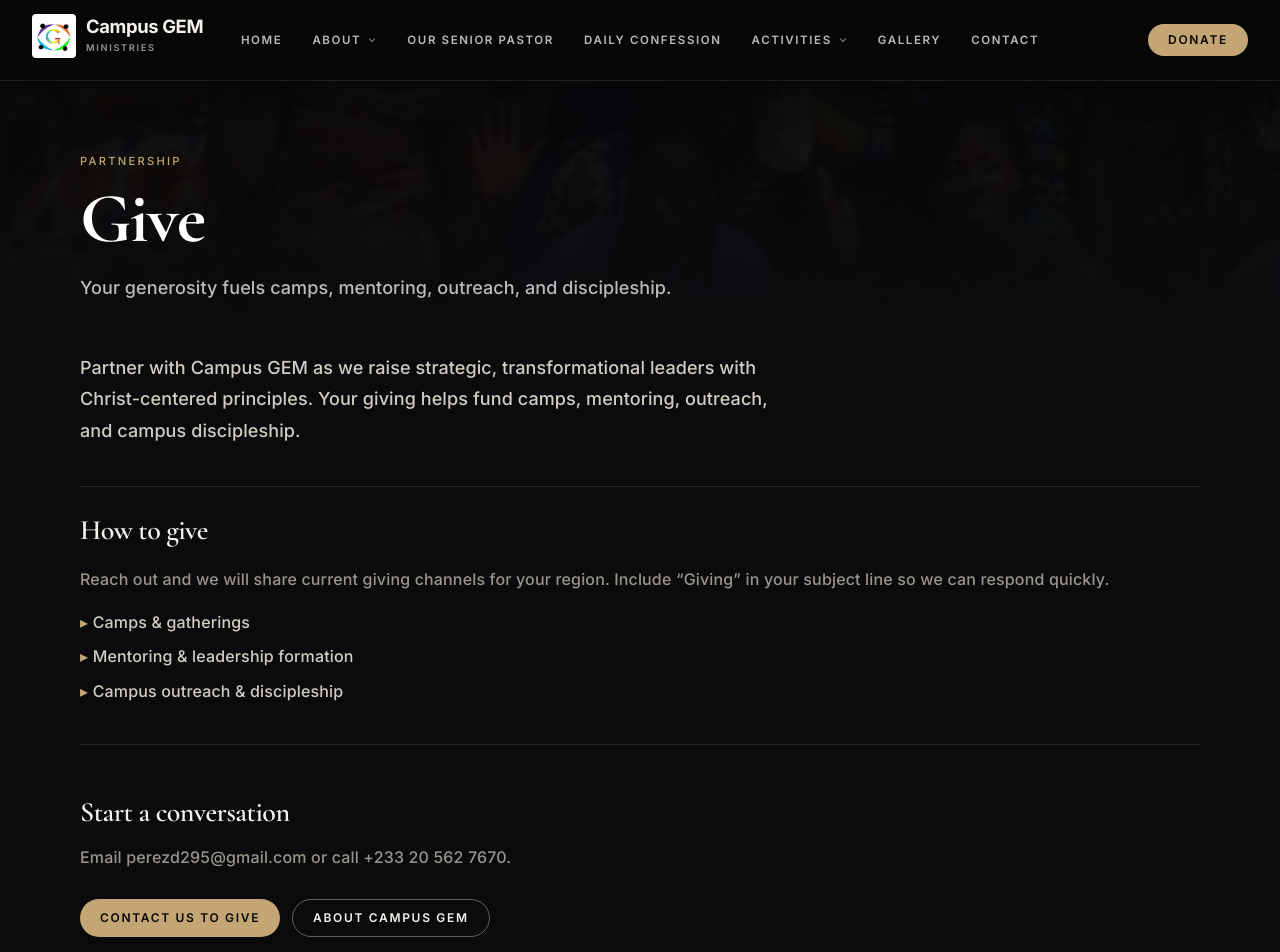
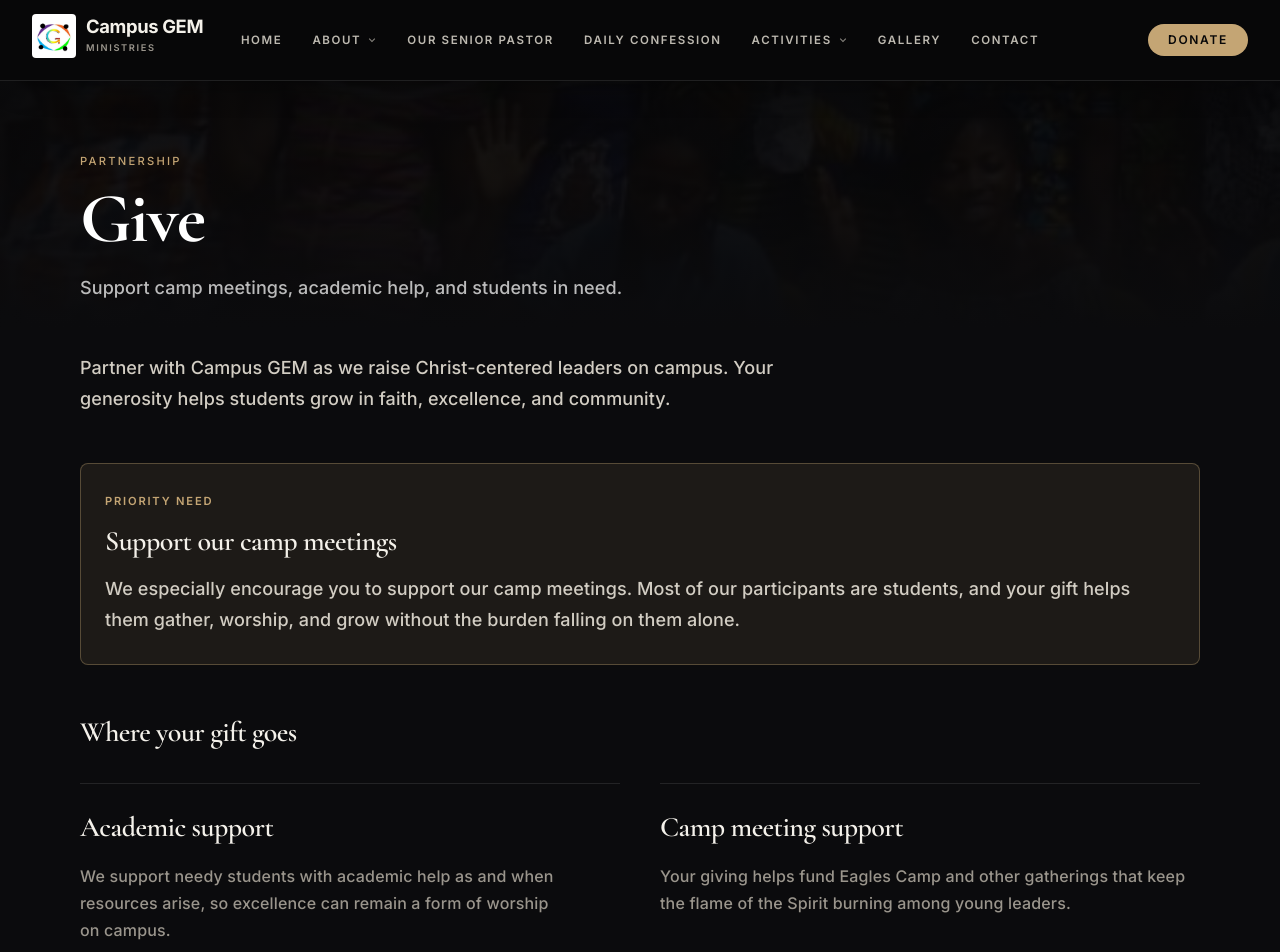
Before and after one commit to isaackumi/campusgem-website-v2, a Next.js app: page /give in a window 1280 px wide. Shown: the top 952 px of the page. Built offline with nearby package versions, Linux system fonts and the light colour scheme.

Commit message:
Clarify Give page around camp support and student needs.
Highlight camp meeting giving, academic support, and help for needy students when resources arise.

```diff
--- a/src/app/give/page.tsx
+++ b/src/app/give/page.tsx
@@ -1,14 +1,16 @@
 import type { Metadata } from "next";
-import { Text } from "@/components/atoms/Typography";
+import { Heading, Text } from "@/components/atoms/Typography";
 import {
   ContentBlock, CtaBanner, Prose,
 } from "@/components/molecules/PageBlocks";
 import { SitePage } from "@/components/templates/SitePage";
+import { giveContent } from "@/constants/pages";
 import { siteConfig } from "@/constants/site";
 
 export const metadata: Metadata = {
-  title: "Give", description:
-    "Partner with Campus GEM as we raise Christ-centered leaders on campus.",
+  title: "Give",
+  description:
+    "Support Campus GEM camp meetings, academic help for needy students, and Christ-centered campus discipleship.",
 };
 
 export default function GivePage() {
@@ -16,45 +18,59 @@
     <SitePage
       title="Give"
       eyebrow="Partnership"
-      description="Your generosity fuels camps, mentoring, outreach, and discipleship."
+      description="Support camp meetings, academic help, and students in need."
       image="/images/mission.jpg"
       narrow
     >
-      <div className="space-y-10">
+      <div className="space-y-12">
         <Prose>
-          <Text size="lg">
-            Partner with Campus GEM as we raise strategic, transformational
-            leaders with Christ-centered principles. Your giving helps fund
-            camps, mentoring, outreach, and campus discipleship.
+          <Text size="lg">{giveContent.intro}</Text>
+        </Prose>
+
+        <aside className="rounded-lg border border-gold/35 bg-gold/10 px-5 py-6 sm:px-6 sm:py-7">
+          <p className="text-[0.7rem] font-semibold uppercase tracking-[0.16em] text-gold">
+            Priority need
+          </p>
+          <Heading level={3} as="h2" className="mt-3 text-ink">
+            Support our camp meetings
+          </Heading>
+          <Text className="mt-3 text-ink-soft" size="lg">
+            {giveContent.highlight}
           </Text>
-        </Prose>
+        </aside>
+
+        <div className="space-y-8">
+          <Heading level={3} as="h2" className="text-ink">
+            Where your gift goes
+          </Heading>
+          <div className="grid gap-8 sm:grid-cols-2 sm:gap-10">
+            {giveContent.focuses.map((item) => (
+              <ContentBlock key={item.title} title={item.title}>
+                <Text muted>{item.body}</Text>
+              </ContentBlock>
+            ))}
+          </div>
+        </div>
+
+        <ContentBlock title="Supporting needy students">
+          <Text muted>{giveContent.needyNote}</Text>
+        </ContentBlock>
 
         <ContentBlock title="How to give">
           <Text muted>
             Reach out and we will share current giving channels for your region.
             Include “Giving” in your subject line so we can respond quickly.
           </Text>
-          <ul className="mt-4 space-y-2 text-ink-soft">
-            <li>
-              <span className="text-gold">▸</span> Camps &amp; gatherings
-            </li>
-            <li>
-              <span className="text-gold">▸</span> Mentoring &amp; leadership
-              formation
-            </li>
-            <li>
-              <span className="text-gold">▸</span> Campus outreach &amp;
-              discipleship
-            </li>
-          </ul>
         </ContentBlock>
 
         <CtaBanner
-          title="Start a conversation"
+          title="Ready to partner with us?"
           description={`Email ${siteConfig.email} or call ${siteConfig.phone}.`}
           primary={{
-            href: `mailto:${siteConfig.email}?subject=I%20want%20to%20give`, label: "Contact us to give", }}
-          secondary={{ href: "/about", label: "About Campus GEM" }}
+            href: `mailto:${siteConfig.email}?subject=I%20want%20to%20give`,
+            label: "Contact us to give",
+          }}
+          secondary={{ href: "/camp", label: "About Eagles Camp" }}
         />
       </div>
     </SitePage>
--- a/src/constants/pages.ts
+++ b/src/constants/pages.ts
@@ -121,3 +121,22 @@
     contentImage: "/images/hall-of-fame/stella.jpg",
   },
 } as const;
+
+export const giveContent = {
+  intro:
+    "Partner with Campus GEM as we raise Christ-centered leaders on campus. Your generosity helps students grow in faith, excellence, and community.",
+  highlight:
+    "We especially encourage you to support our camp meetings. Most of our participants are students, and your gift helps them gather, worship, and grow without the burden falling on them alone.",
+  focuses: [
+    {
+      title: "Academic support",
+      body: "We support needy students with academic help as and when resources arise, so excellence can remain a form of worship on campus.",
+    },
+    {
+      title: "Camp meeting support",
+      body: "Your giving helps fund Eagles Camp and other gatherings that keep the flame of the Spirit burning among young leaders.",
+    },
+  ],
+  needyNote:
+    "As resources become available, we also step in to support needy students in practical ways. Every gift stretches further when shared with care and prayer.",
+} as const;
```
